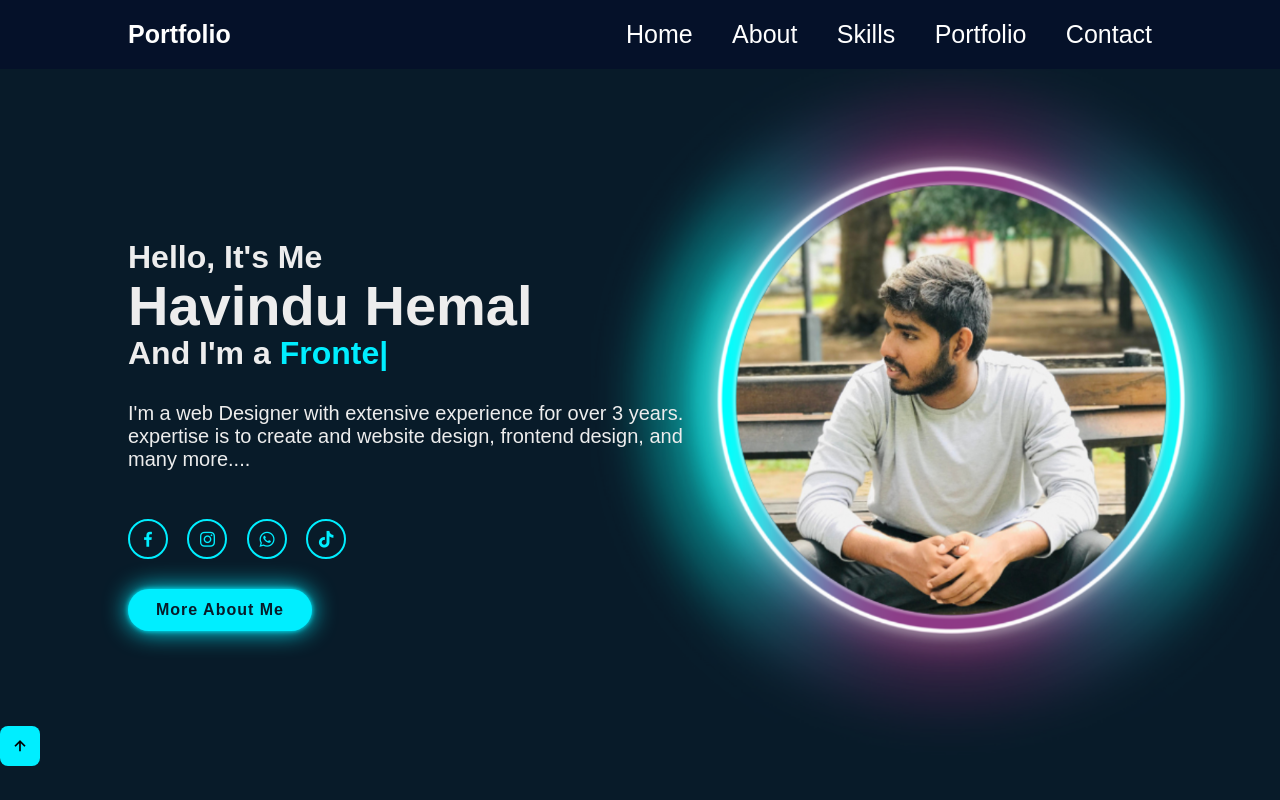
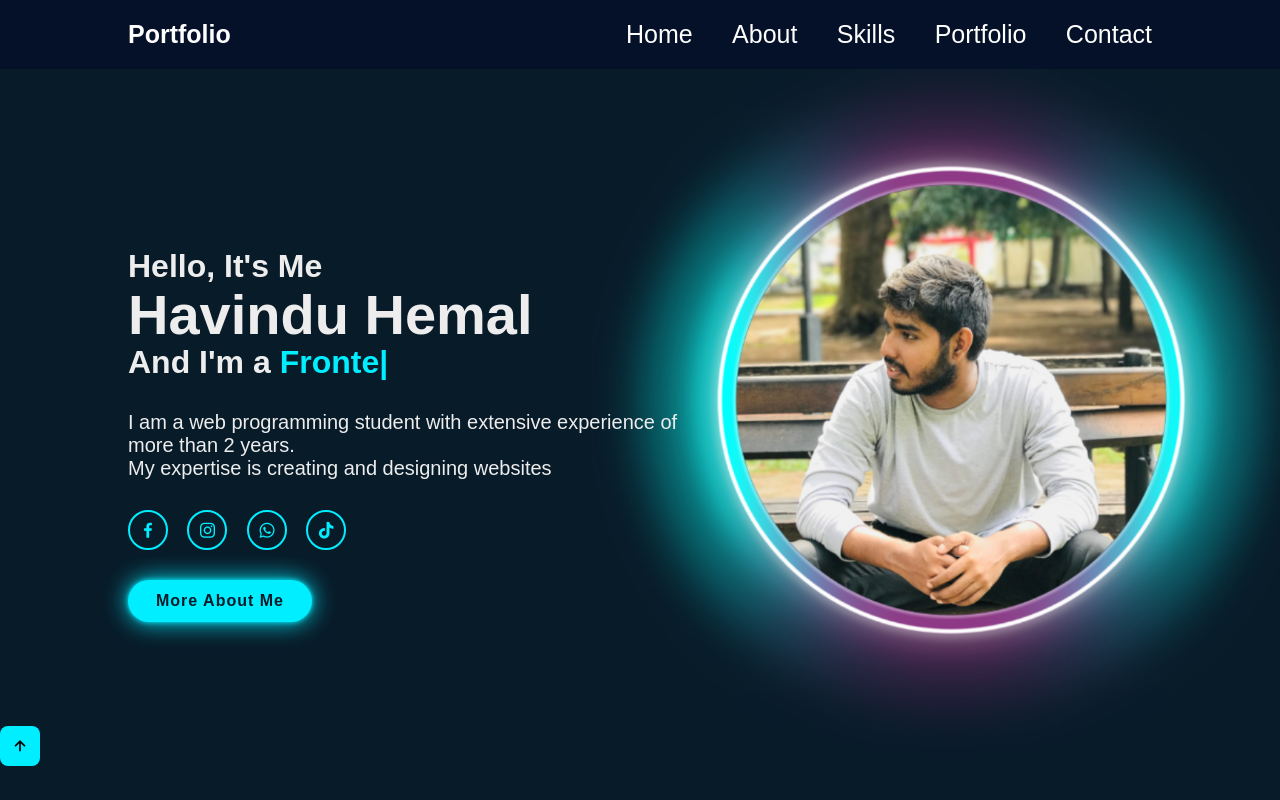
Before and after one commit to ArnisaV/ArnisaV, a plain HTML site: page index.html in a window 1280 px wide. Shown: the top 800 px of the page. Drawn offline with nearby package versions, Linux system fonts and the light colour scheme.

Commit message:
Update index.html

```diff
--- a/index.html
+++ b/index.html
@@ -27,8 +27,8 @@
             <h3>Hello, It's Me</h3>
             <h1>Havindu Hemal</h1>
             <h3>And I'm a <span class="text"></span></h3>
-            <p>I'm a web Designer with extensive experience for over 3 years.
-                <br>expertise is to create and website design, frontend design, and many more....</p></br>
+           <p>I am a web programming student with extensive experience of more than 2 years.
+             <br>My expertise is creating and designing websites</br></p>
                 <div class="home-sci">
                     <a href="#" style="--i:7"><i class='bx bxl-facebook'></i></a>
                     <a href="#" style="--i:8"><i class='bx bxl-instagram' ></i></a>
```
